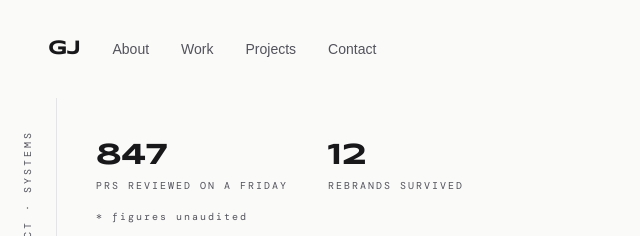
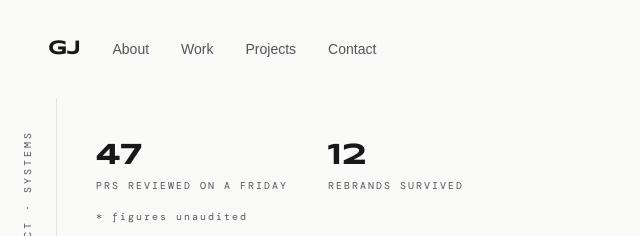
Before and after one commit to GavinJaynes/gavin-jaynes, an Astro site: page / in a window 1280 px wide. Shown: the top 236 px of the page, 0-640 px from the left. Built offline with nearby package versions, Linux system fonts and the light colour scheme; Astro itself is replaced by a stand-in of ours; a web font is replaced by a local one.

Commit message:
fix: more realistic value
Even though this is tongue and cheek it's best to be somewhat accurate

```diff
--- a/src/components/Hero.astro
+++ b/src/components/Hero.astro
@@ -11,7 +11,7 @@ const { mode } = Astro.props
 
 const stats = {
   frontend: [
-    { value: "847", label: "PRs reviewed on a Friday" },
+    { value: "47", label: "PRs reviewed on a Friday" },
     { value: "12", label: "Rebrands survived" },
   ],
   web3: [
```
